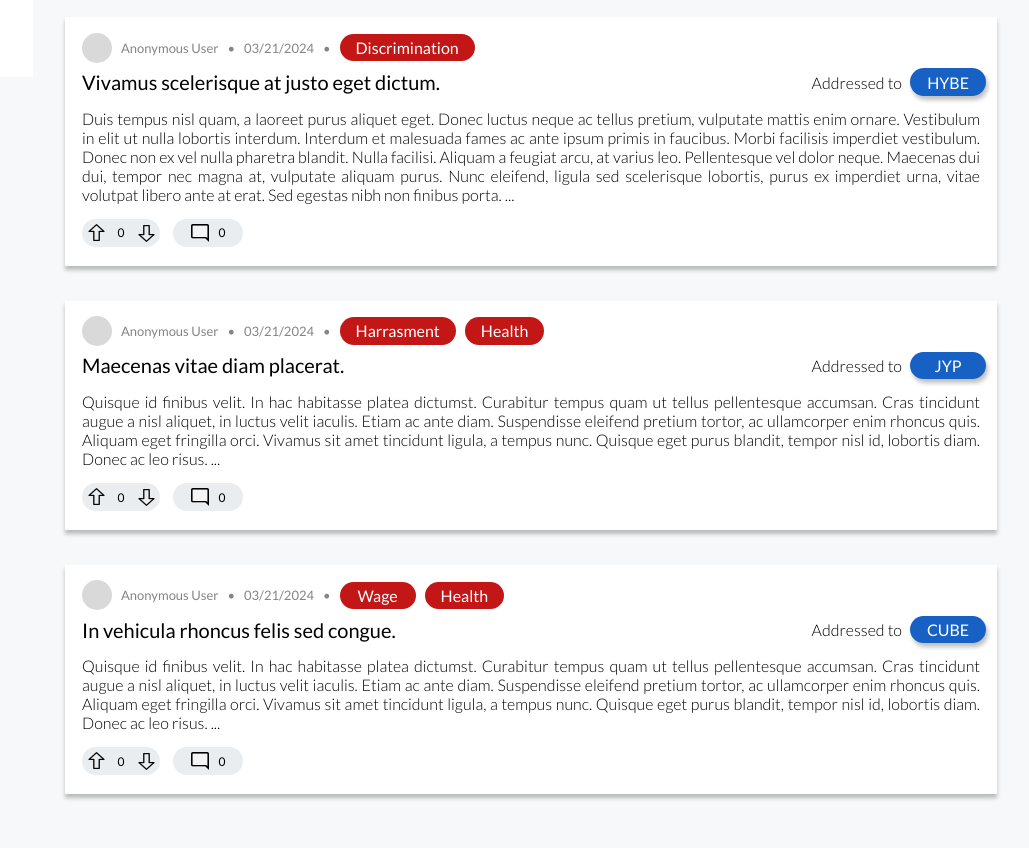
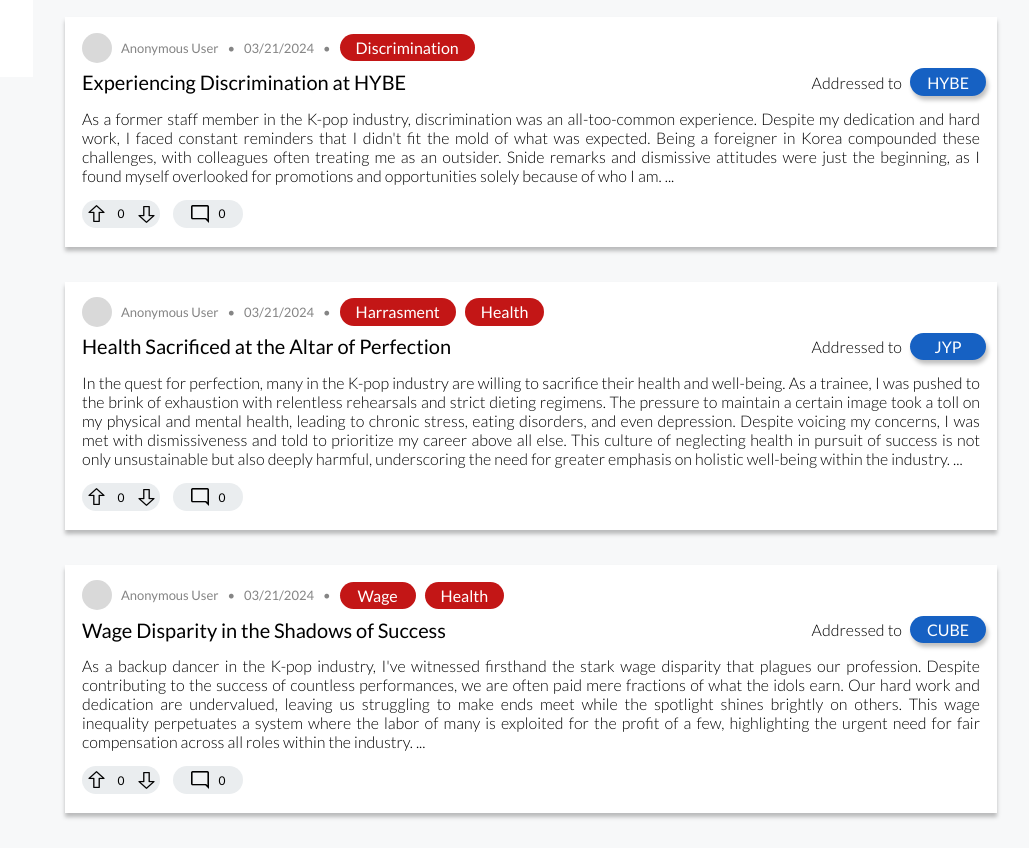
Before and after one commit to HafidAmbardi/K-Law, a plain HTML site: page FRONTEND/index.html in a window 1280 px wide. Shown: the part 802-1650 px from the top of the page, without its empty margins (251-1280 px from the left). Drawn offline with Linux system fonts and the light colour scheme.

Commit message:
feature: add example stories

```diff
--- a/FRONTEND/index.html
+++ b/FRONTEND/index.html
@@ -204,7 +204,7 @@
                                 </div>
                             </div>
                             <div class="post-header">
-                                <h2>Vivamus scelerisque at justo eget dictum.</h2>
+                                <h2>Experiencing Discrimination at HYBE</h2>
                                 <div class="addresed-to">
                                     <p>Addressed to</p>
                                     <div class="company-tag">
@@ -213,9 +213,10 @@
                                 </div>
                             </div>
                             <p class="post-content">
-                                Duis tempus nisl quam, a laoreet purus aliquet eget. Donec luctus neque ac tellus pretium, vulputate mattis enim ornare. Vestibulum in elit ut nulla lobortis interdum. Interdum et malesuada fames ac ante ipsum primis in faucibus. Morbi facilisis imperdiet vestibulum. Donec non ex vel nulla pharetra blandit. Nulla facilisi. Aliquam a feugiat arcu, at varius leo. Pellentesque vel dolor neque. Maecenas dui dui, tempor nec magna at, vulputate aliquam purus. Nunc eleifend, ligula sed scelerisque lobortis, purus ex imperdiet urna, vitae volutpat libero ante at erat. Sed egestas nibh non finibus porta.
+                                As a former staff member in the K-pop industry, discrimination was an all-too-common experience. Despite my dedication and hard work, I faced constant reminders that I didn't fit the mold of what was expected. Being a foreigner in Korea compounded these challenges, with colleagues often treating me as an outsider. Snide remarks and dismissive attitudes were just the beginning, as I found myself overlooked for promotions and opportunities solely because of who I am.
                                 <span id="dots">...</span> <span id="more"><br><br>
-                                    Vestibulum laoreet, dolor a tempus tincidunt, libero quam dignissim nisi, sit amet sollicitudin massa est at libero. Nunc scelerisque ex id enim malesuada, nec molestie tortor bibendum. Donec fermentum accumsan lobortis. Proin ultricies turpis a neque interdum, ac rutrum dui dictum. Vivamus vitae aliquet tortor, sed fermentum urna. Nulla facilisi. Sed gravida ligula lacus, varius efficitur ipsum tincidunt at. Donec nec scelerisque est.</span></p>
+                                    Moreover, as a woman, I encountered additional barriers. Harassment and inappropriate comments from higher-ups were distressingly common, creating a toxic work environment that left me feeling vulnerable and powerless. Despite reporting these incidents, little was done to address the issue, leaving me to navigate a hostile landscape where my worth was constantly undermined. Even something as fundamental as fair compensation was elusive, as I watched my male counterparts receive higher salaries and better treatment while I was left with meager pay for my efforts. My experience highlights the urgent need for change in the K-pop industry, where equality and respect must become non-negotiable standards for all.
+                                </span></p>
                             <div class="bottom-buttons">
                                 <div class="vote-container" onclick="stopProp(event)">
                                     <button class="upvote" >
@@ -257,7 +258,7 @@
                                 </div>
                             </div>
                             <div class="post-header">
-                                <h2>Maecenas vitae diam placerat.</h2>
+                                <h2>Health Sacrificed at the Altar of Perfection</h2>
                                 <div class="addresed-to">
                                     <p>Addressed to</p>
                                     <div class="company-tag">
@@ -265,13 +266,11 @@
                                     </div>
                                 </div>
                             </div>
-                            <p class="post-content">Quisque id finibus velit. In hac habitasse platea dictumst. Curabitur tempus quam ut tellus pellentesque accumsan.
-                                Cras tincidunt augue a nisl aliquet, in luctus velit iaculis. Etiam ac ante diam. Suspendisse eleifend pretium tortor,
-                                ac ullamcorper enim rhoncus quis. Aliquam eget fringilla orci. Vivamus sit amet tincidunt ligula, a tempus nunc.
-                                Quisque eget purus blandit, tempor nisl id, lobortis diam. Donec ac leo risus. <span id="dots">...</span> <span id="more"><br><br>erisque enim ligula
-                                venenatis dolor. Maecenas nisl est, ultrices nec congue eget, auctor vitae massa. Fusce luctus vestibulum augue ut aliquet. Nunc sagittis dictum
-                                nisi, sed ullamcorper ipsum dignissim ac. In at libero sed nunc venenatis imperdiet sed ornare turpis. Donec vitae dui eget tellus gravida venenatis.
-                                Integer fringilla congue eros non fermentum. Sed dapibus pulvinar nibh tempor porta.</span></p>
+                            <p class="post-content">
+                                In the quest for perfection, many in the K-pop industry are willing to sacrifice their health and well-being. As a trainee, I was pushed to the brink of exhaustion with relentless rehearsals and strict dieting regimens. The pressure to maintain a certain image took a toll on my physical and mental health, leading to chronic stress, eating disorders, and even depression. Despite voicing my concerns, I was met with dismissiveness and told to prioritize my career above all else. This culture of neglecting health in pursuit of success is not only unsustainable but also deeply harmful, underscoring the need for greater emphasis on holistic well-being within the industry.
+                                <span id="dots">...</span> <span id="more"><br><br>
+                                    Despite the challenges I faced, I refused to sacrifice my health and happiness for the sake of my career. By prioritizing self-care and advocating for greater support and resources for artists struggling with mental and physical health issues, I hope to spark a much-needed conversation about the importance of well-being in the K-pop industry and drive positive change for future generations of artists.
+                                </span></p>
                             <div class="bottom-buttons">
                                 <div class="vote-container" onclick="stopProp(event)">
                                     <button class="upvote" >
@@ -313,7 +312,7 @@
                                 </div>
                             </div>
                             <div class="post-header">
-                                <h2>In vehicula rhoncus felis sed congue.</h2>
+                                <h2>Wage Disparity in the Shadows of Success</h2>
                                 <div class="addresed-to">
                                     <p>Addressed to</p>
                                     <div class="company-tag">
@@ -321,13 +320,10 @@
                                     </div>
                                 </div>
                             </div>
-                            <p class="post-content">Quisque id finibus velit. In hac habitasse platea dictumst. Curabitur tempus quam ut tellus pellentesque accumsan.
-                                Cras tincidunt augue a nisl aliquet, in luctus velit iaculis. Etiam ac ante diam. Suspendisse eleifend pretium tortor,
-                                ac ullamcorper enim rhoncus quis. Aliquam eget fringilla orci. Vivamus sit amet tincidunt ligula, a tempus nunc.
-                                Quisque eget purus blandit, tempor nisl id, lobortis diam. Donec ac leo risus. <span id="dots">...</span> <span id="more"><br><br>erisque enim ligula
-                                venenatis dolor. Maecenas nisl est, ultrices nec congue eget, auctor vitae massa. Fusce luctus vestibulum augue ut aliquet. Nunc sagittis dictum
-                                nisi, sed ullamcorper ipsum dignissim ac. In at libero sed nunc venenatis imperdiet sed ornare turpis. Donec vitae dui eget tellus gravida venenatis.
-                                Integer fringilla congue eros non fermentum. Sed dapibus pulvinar nibh tempor porta.</span></p>
+                            <p class="post-content">
+                                As a backup dancer in the K-pop industry, I've witnessed firsthand the stark wage disparity that plagues our profession. Despite contributing to the success of countless performances, we are often paid mere fractions of what the idols earn. Our hard work and dedication are undervalued, leaving us struggling to make ends meet while the spotlight shines brightly on others. This wage inequality perpetuates a system where the labor of many is exploited for the profit of a few, highlighting the urgent need for fair compensation across all roles within the industry.
+                                <span id="dots">...</span> <span id="more"><br><br>
+                                    Despite these challenges, many of us continue to pursue our passion for dance, driven by a love for our craft and a desire to share our talents with the world. However, without fair compensation and recognition for our contributions, it becomes increasingly difficult to sustain a career in an industry that thrives on our talent and dedication. It's time for the K-pop industry to acknowledge the vital role that backup dancers play in its success and ensure that we are compensated fairly for our hard work and dedication.</span></p>
                             <div class="bottom-buttons">
                                 <div class="vote-container" onclick="stopProp(event)">
                                     <button class="upvote" >
```
